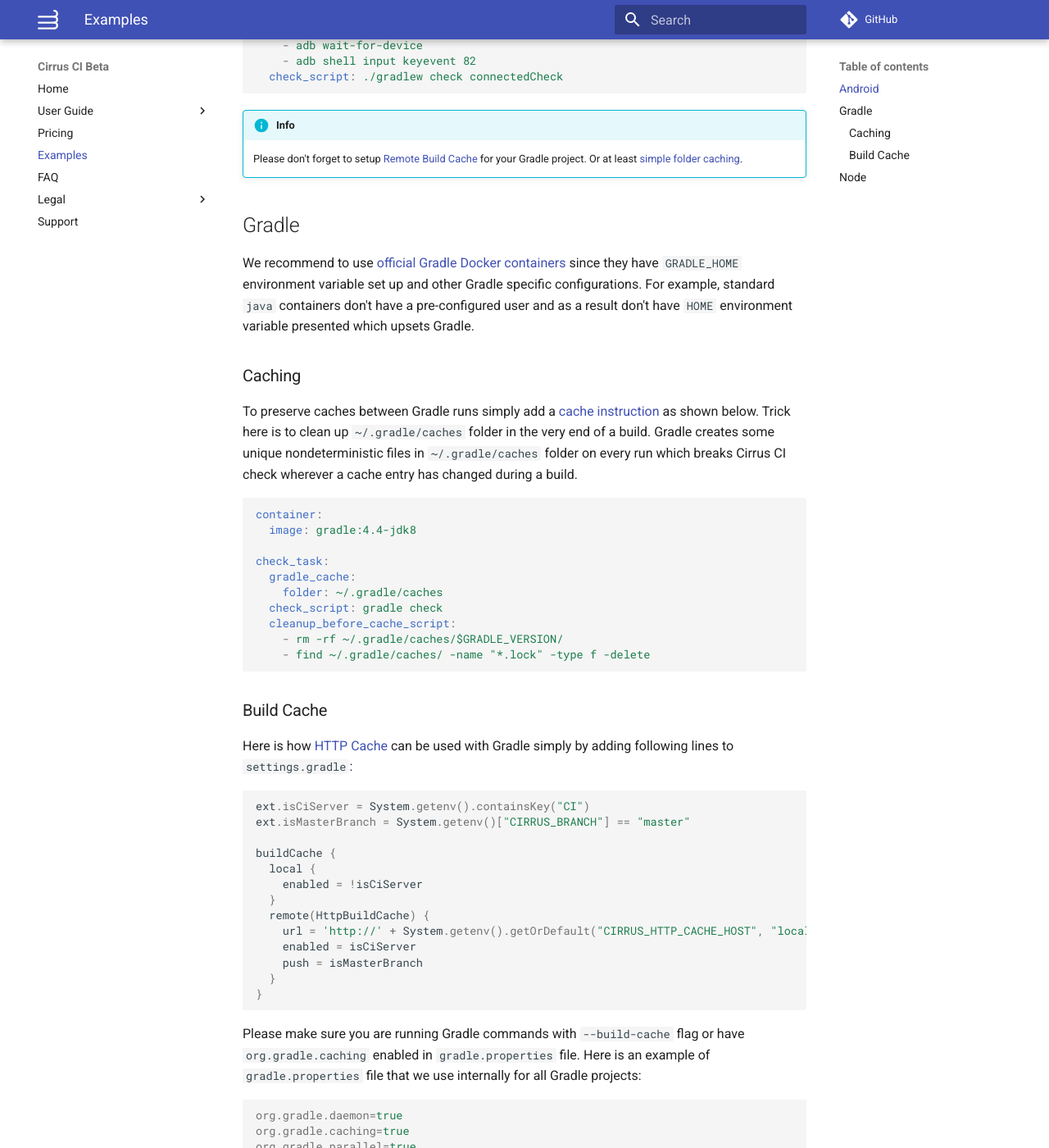
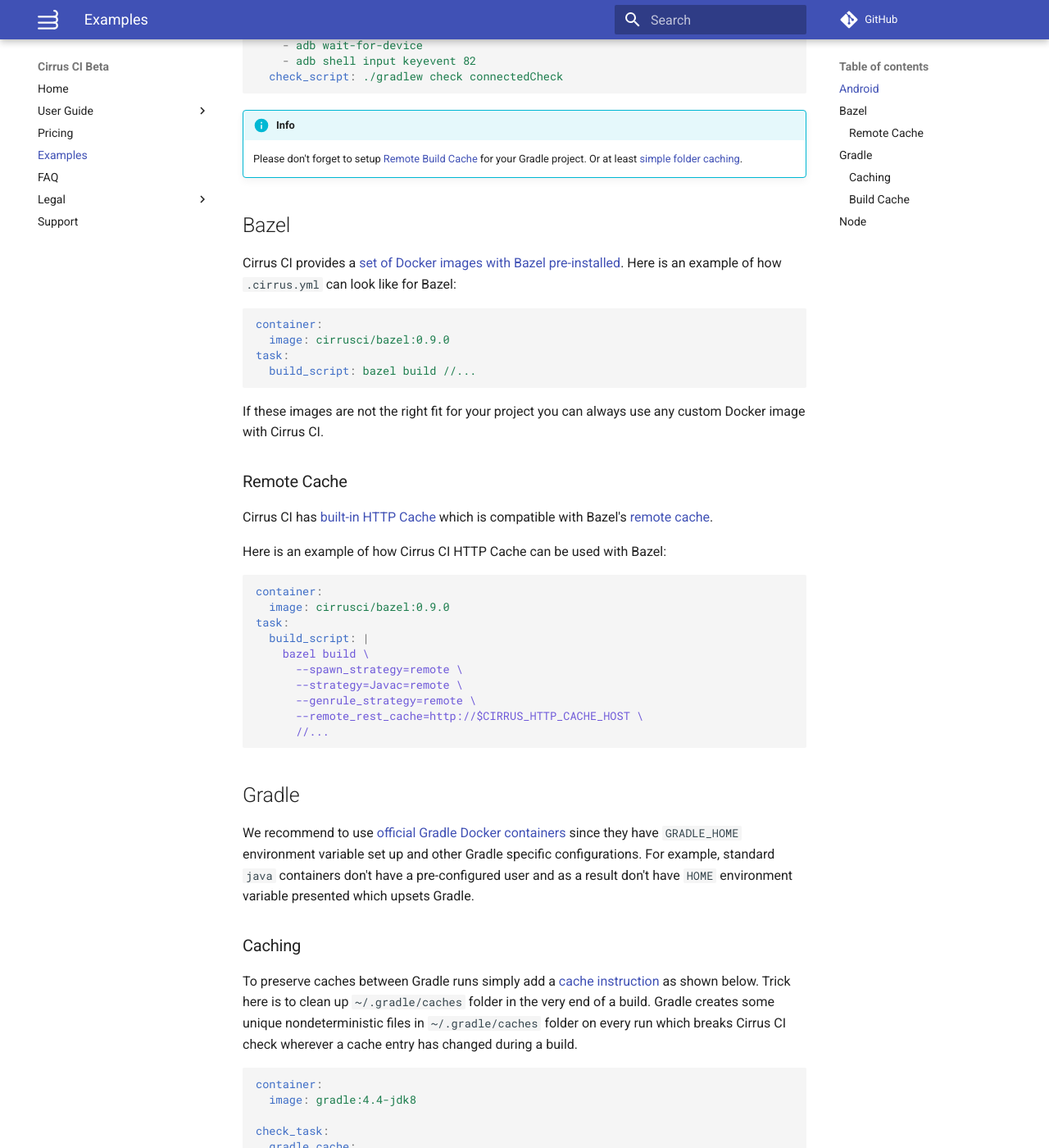
Before and after one commit to cirruslabs/cirrus-ci-docs, an MkDocs documentation site: the page built from docs/examples.md, in a window 1280 px wide and 1400 px high, scrolled down 766 px. Shown: the whole window at 82% size. Built offline with MkDocs 1.6.1 and Material for MkDocs 9.7.7, drawn with Linux system fonts in a browser that asks for light colours; comment, search, counter and statistics services are not loaded; old or Windows-style settings are respelled for this version of MkDocs.

Commit message:
bazel example

````diff
--- a/docs/examples.md
+++ b/docs/examples.md
@@ -40,6 +40,40 @@ check_android_task:
 
 !!! info
     Please don't forget to setup [Remote Build Cache](#build-cache) for your Gradle project. Or at least [simple folder caching](#gradle-caching).
+
+
+## Bazel
+
+Cirrus CI provides a [set of Docker images with Bazel pre-installed](https://hub.docker.com/r/cirrusci/bazel/). Here is
+an example of how `.cirrus.yml` can look like for Bazel:
+
+```yaml
+container:
+  image: cirrusci/bazel:0.9.0
+task:
+  build_script: bazel build //...
+```
+
+If these images are not the right fit for your project you can always use any custom Docker image with Cirrus CI.
+
+### Remote Cache
+
+Cirrus CI has [built-in HTTP Cache](guide/writing-tasks.md#http-cache) which is compatible with Bazel's [remote cache](https://github.com/bazelbuild/bazel/blob/master/src/main/java/com/google/devtools/build/lib/remote/README.md).
+
+Here is an example of how Cirrus CI HTTP Cache can be used with Bazel:
+
+```yaml
+container:
+  image: cirrusci/bazel:0.9.0
+task:
+  build_script: |
+    bazel build \
+      --spawn_strategy=remote \
+      --strategy=Javac=remote \
+      --genrule_strategy=remote \
+      --remote_rest_cache=http://$CIRRUS_HTTP_CACHE_HOST \
+      //...
+```
 
 ## Gradle
 
````
